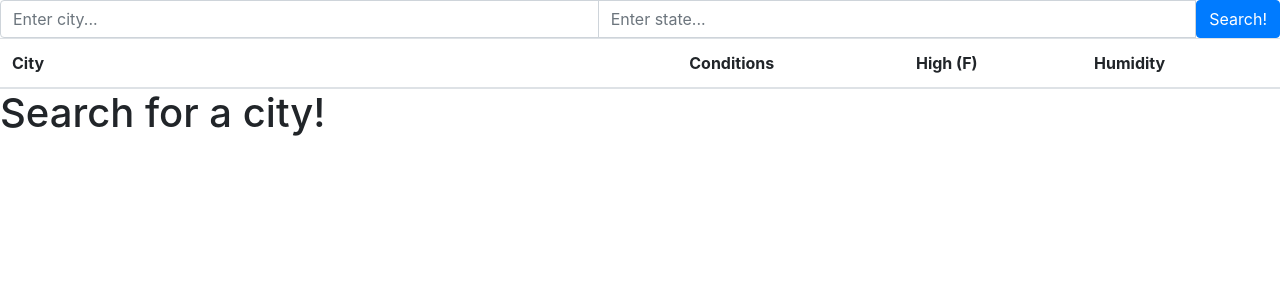
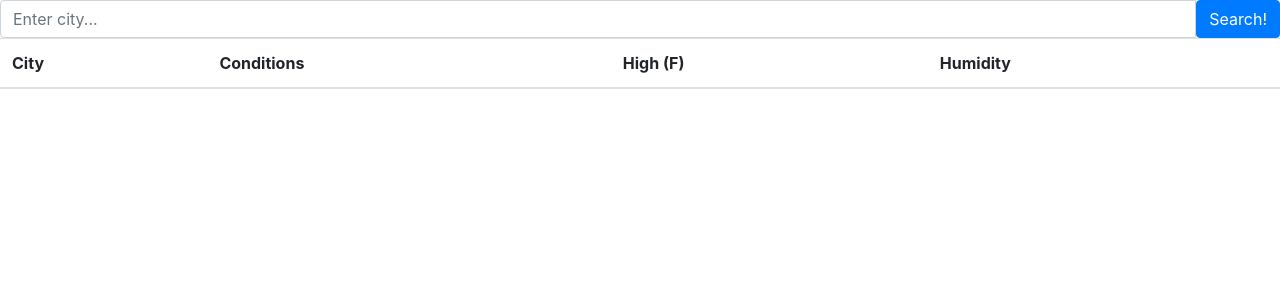
Before and after one commit to MAHolzbach/react-redux-study, a React (Create React App) app in the folder react-redux-weather-app/: page / in a window 1280 px wide. Shown: the top 300 px of the page. Built offline with nearby package versions, Linux system fonts and the light colour scheme.

Commit message:
Dumped Wunderground...
...OpenWeatherMap API

```diff
--- a/react-redux-weather-app/src/actions/index.js
+++ b/react-redux-weather-app/src/actions/index.js
@@ -1,17 +1,16 @@
 import axios from "axios";
 
-const API_KEY = "e95fb12f6c69ae61";
-const ROOT_URL = `http://api.wunderground.com/api/${API_KEY}/forecast/q/`;
+const API_KEY = "0ff953d6ecfea419d01dc91de431d825";
+const ROOT_URL = `https://cors-anywhere.herokuapp.com/http://api.openweathermap.org/data/2.5/forecast?appid=${API_KEY}`;
 
 export const FETCH_WEATHER = "FETCH_WEATHER";
 
-export function fetchWeather(searchData) {
-  const url = `${ROOT_URL}${searchData.stateName}/${searchData.city}.json`;
+export function fetchWeather(city) {
+  const url = `${ROOT_URL}&q=${city},us`;
   const request = axios.get(url);
 
   return {
     type: FETCH_WEATHER,
-    payload: request,
-    meta: { city: searchData.city, stateName: searchData.stateName }
+    payload: request
   };
 }
--- a/react-redux-weather-app/src/containers/search_bar.jsx
+++ b/react-redux-weather-app/src/containers/search_bar.jsx
@@ -7,8 +7,7 @@ class SearchBar extends Component {
   constructor(props) {
     super(props);
     this.state = {
-      city: "",
-      stateName: ""
+      city: ""
     };
   }
 
@@ -27,9 +26,9 @@ class SearchBar extends Component {
   formSubmit = event => {
     event.preventDefault();
 
-    this.props.fetchWeather(this.state);
+    this.props.fetchWeather(this.state.city);
 
-    this.setState({ city: "", stateName: "" });
+    this.setState({ city: "" });
   };
 
   render() {
@@ -42,14 +41,6 @@ class SearchBar extends Component {
           className="form-control"
           onChange={this.updateCityInput}
           value={this.state.city}
-        />
-        <input
-          required
-          type="text"
-          placeholder="Enter state..."
-          className="form-control"
-          onChange={this.updateStateNameInput}
-          value={this.state.stateName}
         />
         <button type="submit" className="btn btn-primary">
           Search!
--- a/react-redux-weather-app/src/containers/weather_list.jsx
+++ b/react-redux-weather-app/src/containers/weather_list.jsx
@@ -2,31 +2,13 @@ import React, { Component } from "react";
 import { connect } from "react-redux";
 
 class WeatherList extends Component {
-  renderWeather = (weatherData, cityName) => {
-    console.log(weatherData, cityName);
-    let renderedTable;
-    const tableMaker = weatherData => {
-      console.log(weatherData);
-      weatherData.forecast.simpleforecast.forecastday.forEach(day => {
-        const conditions = day.conditions;
-        const fHigh = day.high.fahrenheit;
-        renderedTable = (
-          <tr>
-            <td>{cityName}</td>
-            <td>{conditions}</td>
-            <td>{fHigh}</td>
-          </tr>
-        );
-      });
-      return renderedTable;
-    };
-    if (weatherData.length < 1) {
-      renderedTable = <h1>Search for a city!</h1>;
-    } else {
-      weatherData.map(tableMaker);
-    }
-
-    return renderedTable;
+  renderWeather = cityData => {
+    const city = cityData.city.name;
+    return (
+      <tr key={city}>
+        <td>{city}</td>
+      </tr>
+    );
   };
 
   render() {
@@ -40,9 +22,7 @@ class WeatherList extends Component {
             <th>Humidity</th>
           </tr>
         </thead>
-        <tbody>
-          {this.renderWeather(this.props.weather.data, this.props.weather.meta)}
-        </tbody>
+        <tbody>{this.props.weather.map(this.renderWeather)}</tbody>
       </table>
     );
   }
--- a/react-redux-weather-app/src/reducers/reducer_weather.js
+++ b/react-redux-weather-app/src/reducers/reducer_weather.js
@@ -1,19 +1,9 @@
 import { FETCH_WEATHER } from "../actions/index";
 
-const initialState = {
-  data: [],
-  meta: []
-};
-
-export function WeatherReducer(state = initialState, action) {
+export function WeatherReducer(state = [], action) {
   switch (action.type) {
     case FETCH_WEATHER:
-      // console.log(action.payload.data);
-      // console.log(action.meta.city);
-      return {
-        data: [action.payload.data, ...state.data],
-        meta: [action.meta.city, ...state.meta]
-      };
+      return [action.payload.data, ...state];
   }
   return state;
 }
```
